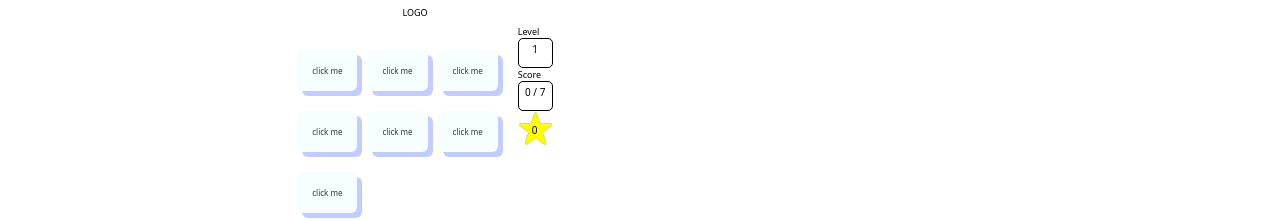
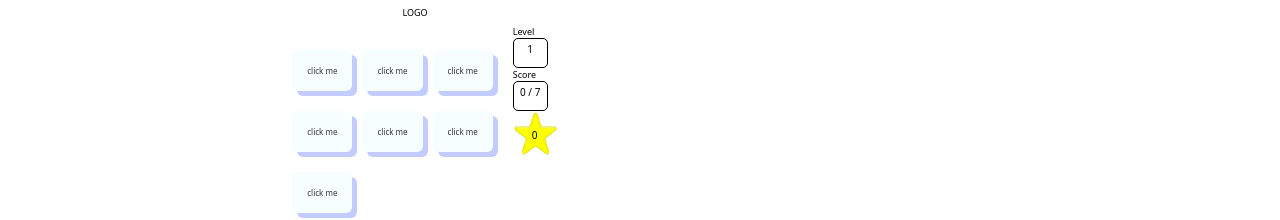
Before and after one commit to abieber1408/capstone-project, a Next.js app: page / in a window 1280 px wide. Shown: the top 220 px of the page. Built offline with nearby package versions, Linux system fonts and the light colour scheme.

Commit message:
Change path for Tests

```diff
--- a/components/QuestionButtons/index.js
+++ b/components/QuestionButtons/index.js
@@ -56,11 +56,11 @@ export function ButtonGrid() {
         <div1 style={{ position: "relative" }}><Image
                   src={"/images/star.png"}
                   alt="star"
-                  width={35}
-          height={35} />
-          <div1 style={{ position: "absolute", top:12, left: 14}}>
-    {newStarScore}
-  </div1>
+                  width={45}
+                  height={45} />
+        <div1 style={{ position: "absolute", top:17, left: 19}}>
+         {newStarScore}
+        </div1>
         </div1>
 
       </ResultContainer>
--- a/components/ResultContainer/StyledResultContainer.js
+++ b/components/ResultContainer/StyledResultContainer.js
@@ -21,11 +21,6 @@ div {
   div1{
     text-align: center;
     font-size: 10px;
-    position: relative;
-   top: 0;
-   left: 0;
-
-
   }
 `;
 export default ResultContainer;
```
Also changed, not shown: 2 other files (tests, documents, lock files or other folders).
